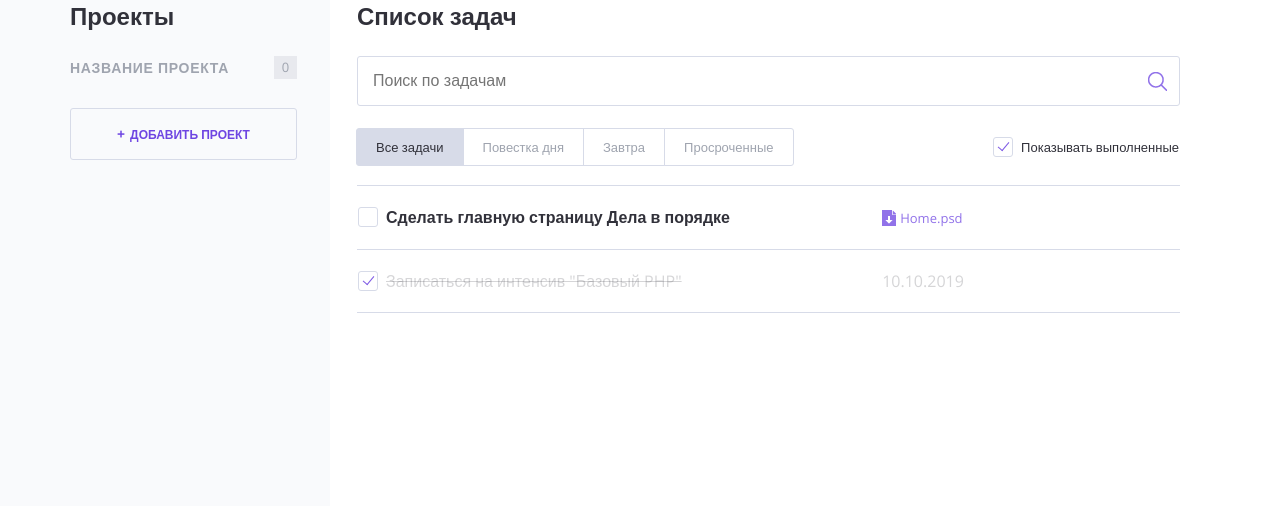
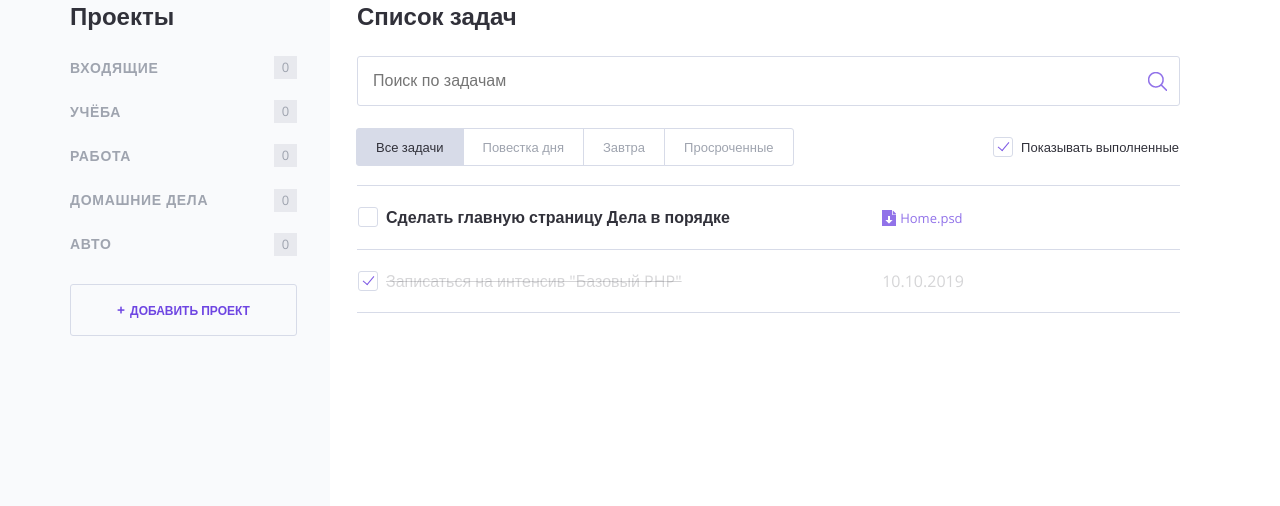
Before and after one commit to heroldserg89/php-doingsdone, a PHP site: page / in a window 1280 px wide. Shown: the part 93-599 px from the top of the page. Run offline with PHP 8.4, Linux system fonts and the light colour scheme.

Commit message:
Вывод списка проектов

```diff
--- a/index.php
+++ b/index.php
@@ -81,12 +81,16 @@ $tasks = [
                 <h2 class="content__side-heading">Проекты</h2>
 
                 <nav class="main-navigation">
+                    <?php if($projects): ?>
                     <ul class="main-navigation__list">
+                        <?php foreach ($projects as $key => $project): ?>
                         <li class="main-navigation__list-item">
-                            <a class="main-navigation__list-item-link" href="#">Название проекта</a>
+                            <a class="main-navigation__list-item-link" href="#"><?=$project?></a>
                             <span class="main-navigation__list-item-count">0</span>
                         </li>
+                        <?php endforeach; ?>
                     </ul>
+                    <?php endif; ?>
                 </nav>
 
                 <a class="button button--transparent button--plus content__side-button"
```
